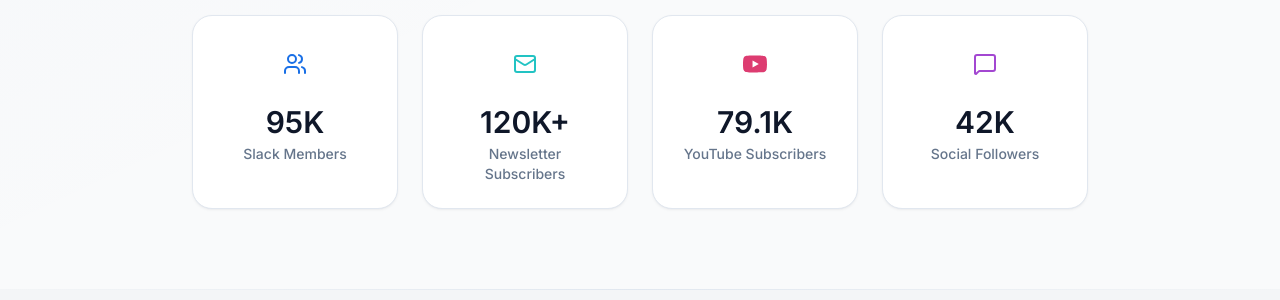
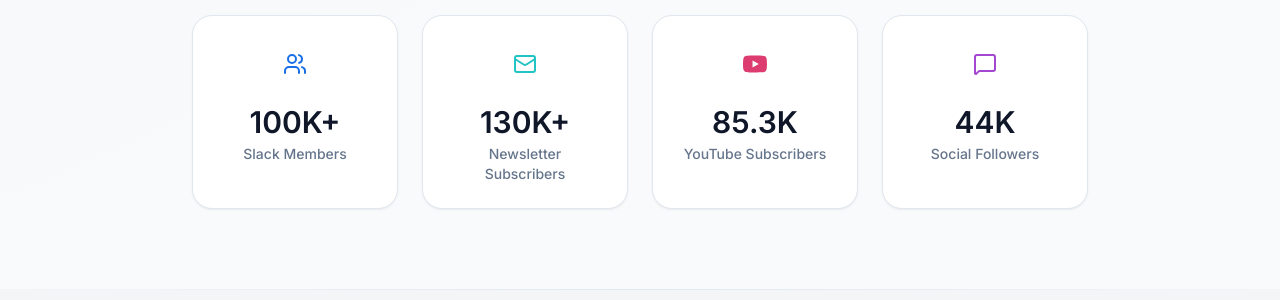
Before and after one commit to DataTalksClub/mediakit, a Jekyll site: the page built from index.html, in a window 1280 px wide and 900 px high. Shown: the part 321-621 px from the top of the window. Built offline with Jekyll 4.4.1, drawn with Linux system fonts in a browser that asks for light colours; nearby versions of some CDN libraries.

Commit message:
Update hero audience stats for November 2026

```diff
--- a/_data/stats.yml
+++ b/_data/stats.yml
@@ -1,16 +1,16 @@
 - icon: users
-  value: "95K"
+  value: "100K+"
   label: Slack Members
   color: "hsl(215, 80%, 50%)"
 - icon: mail
-  value: "120K+"
+  value: "130K+"
   label: Newsletter Subscribers
   color: "hsl(180, 70%, 45%)"
 - icon: youtube
-  value: "79.1K"
+  value: "85.3K"
   label: YouTube Subscribers
   color: "hsl(340, 70%, 55%)"
 - icon: message-square
-  value: "42K"
+  value: "44K"
   label: Social Followers
   color: "hsl(280, 60%, 55%)"
```
